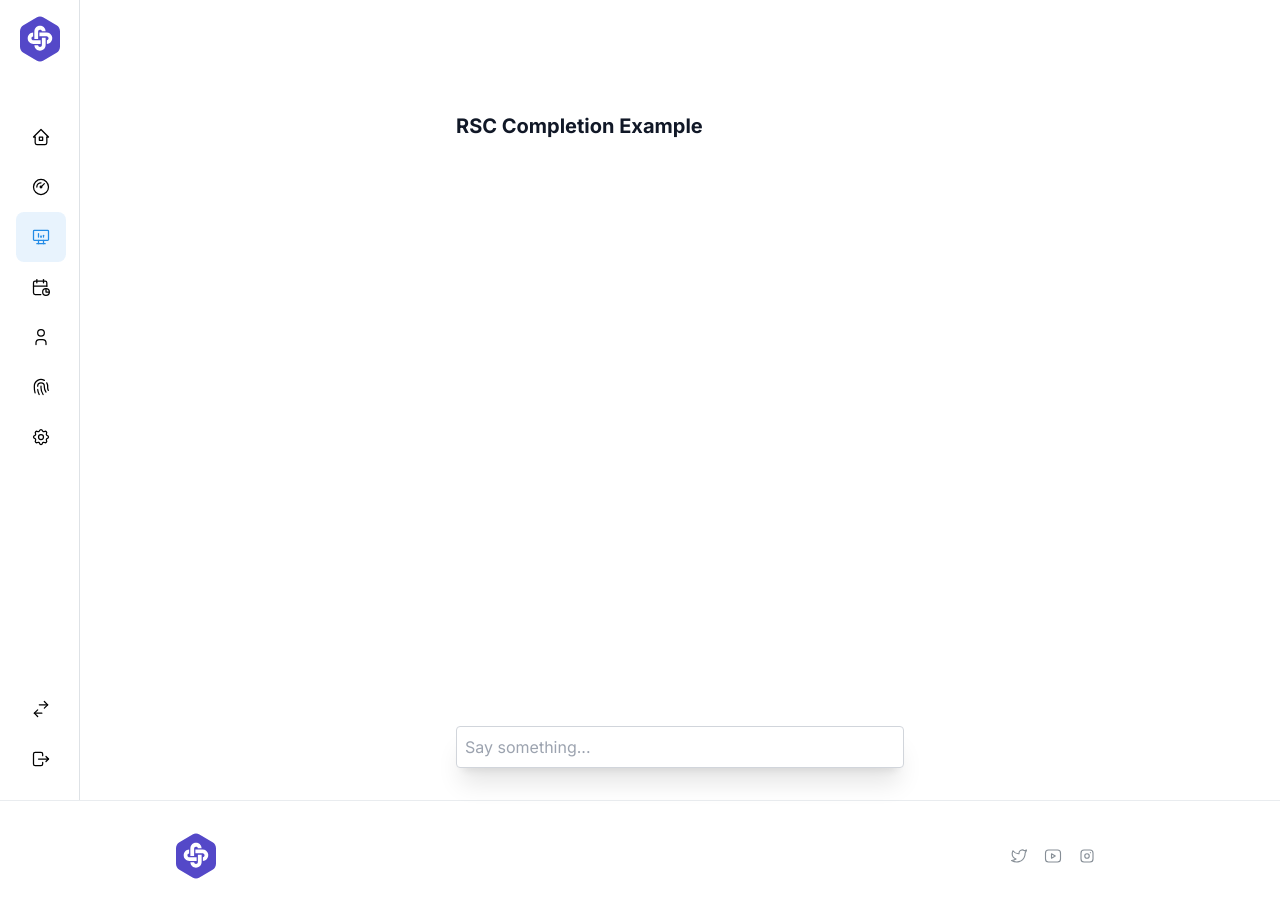
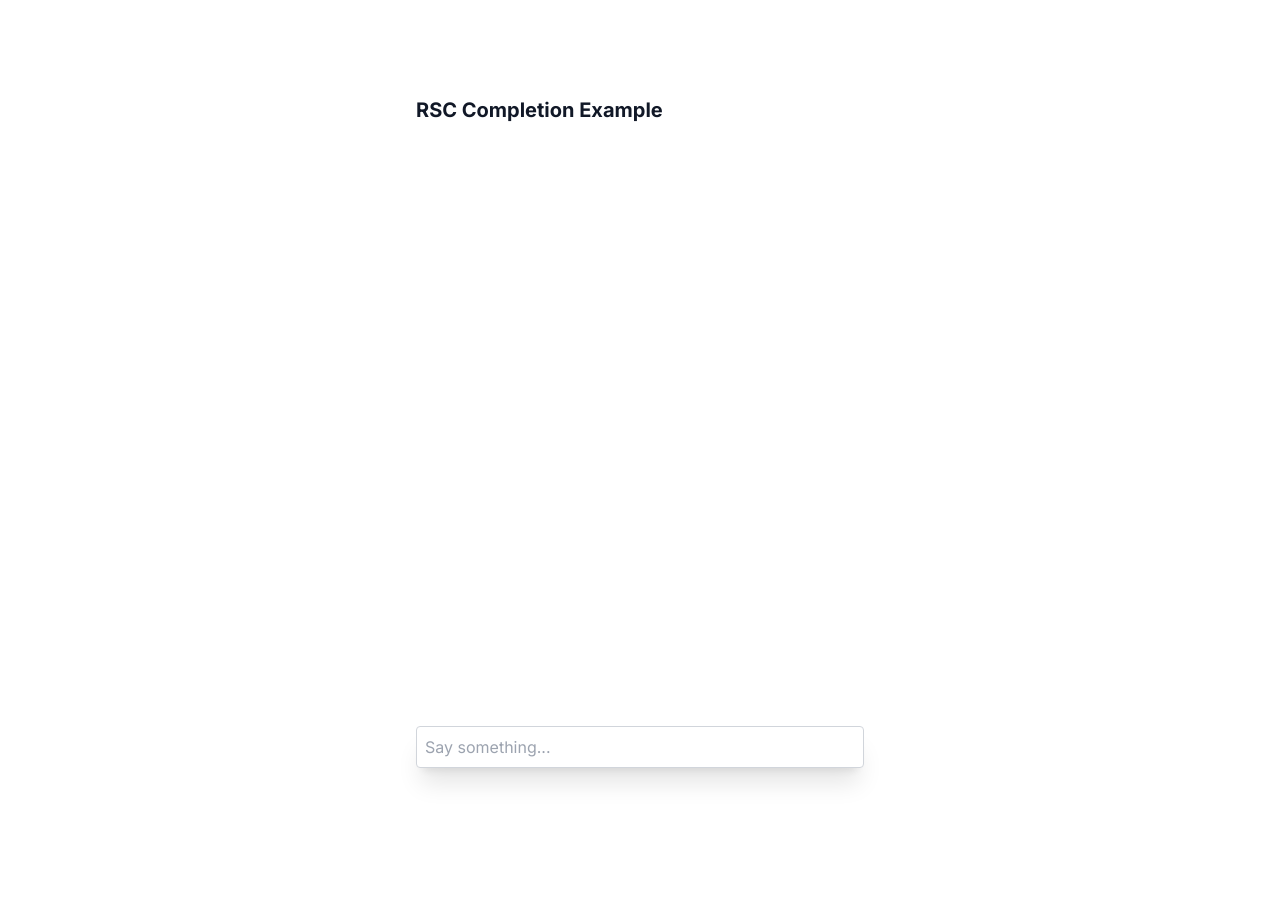
Before and after one commit to davidculemann/next-ts-mantine-ai-boilerplate, a Next.js app: page /completion-rsc in a window 1280 px wide. After the commit the page ends 800 px from the top, so only its background shows below. Built offline with nearby package versions, Linux system fonts and the light colour scheme.

Commit message:
revert layout

```diff
--- a/app/layout.tsx
+++ b/app/layout.tsx
@@ -1,7 +1,3 @@
-import { Footer } from "@/components/layout/Footer";
-import { SideBar } from "@/components/layout/SideBar";
-import { ColorSchemeScript, createTheme, MantineColorsTuple, MantineProvider } from "@mantine/core";
-import "@mantine/core/styles.css";
 import { Inter } from "next/font/google";
 import "./globals.css";
 
@@ -12,40 +8,11 @@ export const metadata = {
     description: "Examples of using the Vercel AI SDK with Next.js and OpenAI.",
 };
 
-const defaultTheme: MantineColorsTuple = [
-    "#eef3ff",
-    "#dee2f2",
-    "#bdc2de",
-    "#98a0ca",
-    "#7a84ba",
-    "#6672b0",
-    "#5c68ac",
-    "#4c5897",
-    "#424e88",
-    "#364379",
-];
-
-const theme = createTheme({
-    colors: {
-        defaultTheme,
-    },
-});
-
 export default function RootLayout({ children }: { children: React.ReactNode }) {
     return (
         <html lang="en">
-            <head>
-                <ColorSchemeScript />
-            </head>
-            <body className={inter.className + " h-[100dvh] w-full"}>
-                <MantineProvider theme={theme}>
-                    <div className="h-full flex md:flex-row">
-                        <SideBar />
-                        <div className="flex-1 p-4">{children}</div>
-                    </div>
-                    <Footer />
-                </MantineProvider>
-            </body>
+            <head></head>
+            <body className={inter.className}>{children}</body>
         </html>
     );
 }
```
